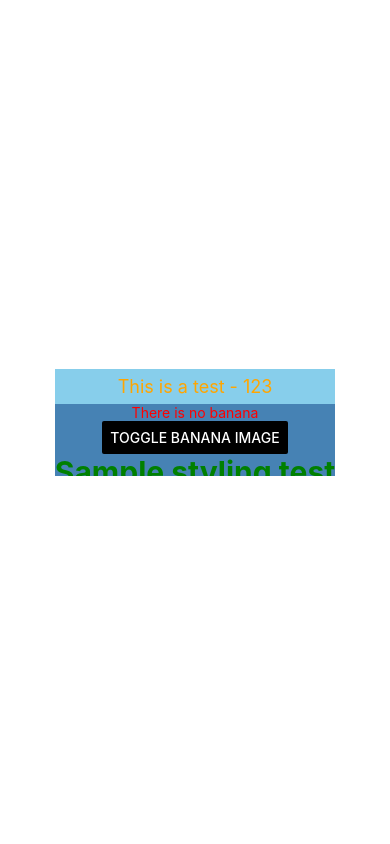
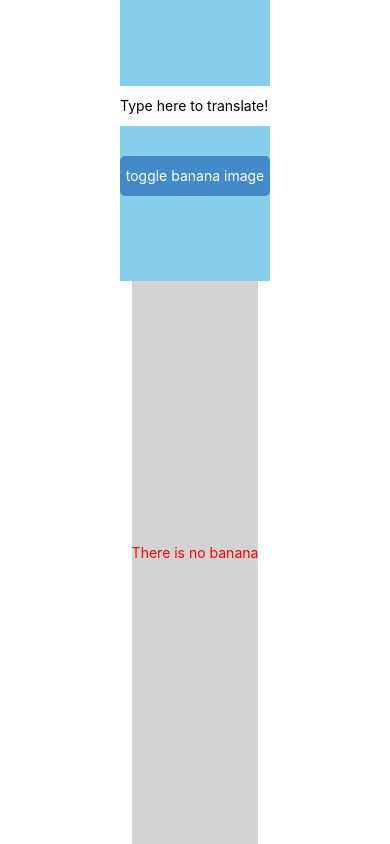
Before and after one commit to ajGingrich/book-tracker, a React Native app: screen / in a window 390 px wide. Built offline with nearby package versions, Linux system fonts and the light colour scheme.

Commit message:
add scroll views

```diff
--- a/HelloWorldApp.js
+++ b/HelloWorldApp.js
@@ -1,10 +1,12 @@
-import React, { useState} from 'react';
+import React, { useState } from 'react';
 import {
   Text,
   View,
   Image,
-  Button,
+  ScrollView,
   StyleSheet,
+  TextInput,
+  TouchableHighlight
 } from 'react-native';
 
 import { titleText, anotherTest } from './constants/constants';
@@ -22,7 +24,7 @@ const styles = StyleSheet.create({
   },
   view: {
     flex: 2,
-    backgroundColor: 'steelblue',
+    backgroundColor: '#D3D3D3',
   },
   title: {
     color: 'orange',
@@ -33,36 +35,55 @@ const styles = StyleSheet.create({
     backgroundColor: 'skyblue',
   },
   button: {
-    color: 'black',
+    color: '#fff',
+    backgroundColor: '#428BC8',
+    height: 40,
+    width: 150,
+    borderRadius: 5,
+    display: 'flex',
+    alignItems: 'center',
+    justifyContent: 'center',
   },
 });
 
 const HelloWorldApp = ({ style }) => {
   const [showImage, setShowImage] = useState(false);
+  const [text, setText] = useState('');
   const toggleImage = () => setShowImage(prev => !prev);
   const pic = {
     uri: 'https://upload.wikimedia.org/wikipedia/commons/d/de/Bananavarieties.jpg',
   }
+
+  const renderButton = () => {
+    return (
+      <TouchableHighlight onPress={() => toggleImage()}>
+        <Text style={styles.button}>toggle banana image</Text>
+      </TouchableHighlight>
+    );
+  }
+
   return (
-    <View>
+    <ScrollView contentContainerStyle={style.container} maximumZoomScale={10} >
       <View style={[style.container, styles.textWrapper]}>
-        <Text style={styles.title}>{`${titleText} - ${anotherTest}`}</Text>
+        <TextInput
+          style={{ height: 40, width: 150, backgroundColor: 'white', marginBottom: 30 }}
+          placeholder="Type here to translate!"
+          onChangeText={(text) => setText(text)}
+          value={text}
+        />
+        {renderButton()}
       </View>
       <View style={[style.container, styles.view]}>
       <View>
       </View>
         {showImage && <Image source={pic} style={{width: 193, height: 110}}/>}
         {!showImage && <Text style={[styles.bigGreen, styles.red]}>There is no banana</Text>}
-        <Button
-         title="toggle banana image"
-         onPress={() => toggleImage()}
-         color={'black'}
-         style={styles.button}
-        />
-        <Text numberOfLines={5} style={styles.bigGreen}>Sample styling test</Text>
+
+        <Text style={{padding: 10, fontSize: 42}}>
+          {text.split(' ').map(word => word && '😎').join(' ')}
+        </Text>
       </View>
-
-    </View>
+    </ScrollView>
   );
 }
 
```
